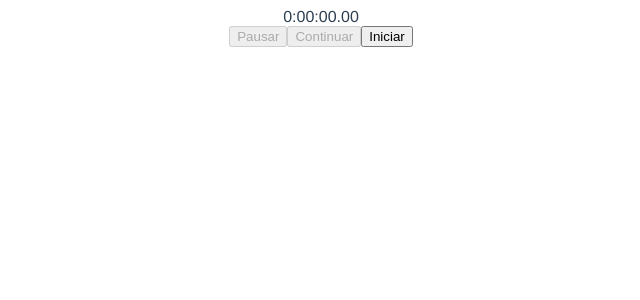
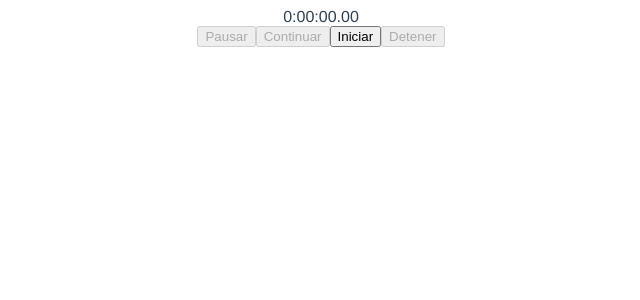
Before and after one commit to andres-linares/gym-timer, a Vue app: page / in a window 1280 px wide. Shown: the top 300 px of the page, without its empty margins (319-959 px from the left). Built offline with nearby package versions, Linux system fonts and the light colour scheme.

Commit message:
feat: add stop timer

```diff
--- a/src/components/TheTimer.vue
+++ b/src/components/TheTimer.vue
@@ -5,6 +5,7 @@
     <button @click="pauseTimer" :disabled="!running || paused">Pausar</button>
     <button @click="resumeTimer" :disabled="!paused">Continuar</button>
     <button @click="startTimer" :disabled="running">Iniciar</button>
+    <button @click="stopTimer" :disabled="!running">Detener</button>
   </div>
 </template>
 
@@ -64,6 +65,13 @@ export default {
       this.createTimer();
       this.paused = false;
     },
+    stopTimer() {
+      clearInterval(this.timer);
+      this.ellapsedTime = 0;
+      this.currentTime = null;
+      this.paused = false;
+      this.running = false;
+    },
   },
 };
 </script>
```
